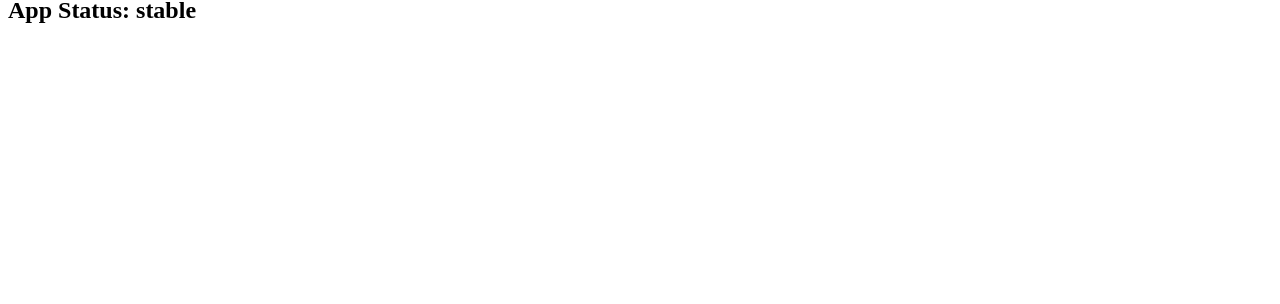
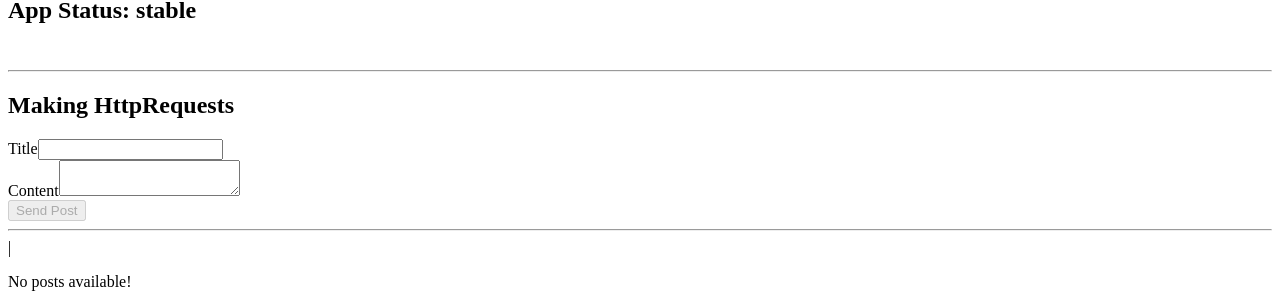
Before and after one commit to PrashantSBasnet/Angular-Basics, an Angular app in the folder revisitBasics/: page / in a window 1280 px wide. Shown: the part 2323-2627 px from the top of the page. Before the commit the page ends 2367 px from the top, so only its background shows below. Built offline with nearby package versions, Linux system fonts and the light colour scheme; no server answers.

Commit message:
Http Request - POST

```diff
--- a/revisitBasics/src/app/app.component.html
+++ b/revisitBasics/src/app/app.component.html
@@ -1,11 +1,23 @@
+<!-- <link
+  rel="stylesheet"
+  href="https://cdn.jsdelivr.net/npm/bootstrap@4.6.1/dist/css/bootstrap.min.css"
+  integrity="sha384-zCbKRCUGaJDkqS1kPbPd7TveP5iyJE0EjAuZQTgFLD2ylzuqKfdKlfG/eSrtxUkn"
+  crossorigin="anonymous"
+/> -->
 
-<app-comp1></app-comp1>
-<div><hr></div>
 
-<!-- two way binding example -->
-<app-comp2 [value]="currentvalue"></app-comp2>
+  <app-comp1></app-comp1>
+  <div><hr /></div>
 
-<div><hr></div>
-<app-comp3></app-comp3>
+  <!-- two way binding example -->
+  <app-comp2 [value]="currentvalue"></app-comp2>
 
-<app-pipes></app-pipes>
+  <div><hr /></div>
+  <app-comp3></app-comp3>
+
+  <app-pipes></app-pipes>
+
+  <div></div>
+  <br />
+  <hr />
+  <app-http-requests></app-http-requests>
--- /dev/null
+++ b/revisitBasics/src/app/http-requests/http-requests.component.html
@@ -0,0 +1,67 @@
+<link
+  rel="stylesheet"
+  href="https://cdn.jsdelivr.net/npm/bootstrap@4.6.1/dist/css/bootstrap.min.css"
+  integrity="sha384-zCbKRCUGaJDkqS1kPbPd7TveP5iyJE0EjAuZQTgFLD2ylzuqKfdKlfG/eSrtxUkn"
+  crossorigin="anonymous"
+/>
+
+<h2>Making HttpRequests</h2>
+<div class="container">
+  <div class="row">
+    <div class="col-xs-12 col-md-6 col-md-offset-3">
+
+      <form #postForm="ngForm" (ngSubmit)="onCreatePost(postForm.value)">
+
+        <div class="form-group">
+          <label for="title">Title</label>
+          <input
+            type="text"
+            class="form-control"
+            id="title"
+            required
+            ngModel
+            name="title"
+          />
+        </div>
+        <div class="form-group">
+          <label for="content">Content</label>
+          <textarea
+            class="form-control"
+            id="content"
+            required
+            ngModel
+            name="content"
+          ></textarea>
+        </div>
+        <button
+          class="btn btn-primary"
+          type="submit"
+          [disabled]="!postForm.valid"
+        >
+          Send Post
+        </button>
+      </form>
+    </div>
+  </div>
+  <hr />
+  <div class="row">
+    <div class="col-xs-12 col-md-6 col-md-offset-3">
+      <!-- <button class="btn btn-primary" (click)="onFetchPosts()">
+        Fetch Posts
+      </button> -->
+      |
+      <!-- <button
+        class="btn btn-danger"
+        [disabled]="loadedPosts.length < 1"
+        (click)="onClearPosts()"
+      >
+        Clear Posts
+      </button> -->
+    </div>
+  </div>
+  <div class="row">
+    <div class="col-xs-12 col-md-6 col-md-offset-3">
+      <p>No posts available!</p>
+    </div>
+  </div>
+</div>
--- /dev/null
+++ b/revisitBasics/src/app/http-requests/http-requests.component.ts
@@ -0,0 +1,38 @@
+import { HttpClient } from '@angular/common/http';
+import { Component, OnInit } from '@angular/core';
+
+@Component({
+  selector: 'app-http-requests',
+  templateUrl: './http-requests.component.html',
+  styleUrls: ['./http-requests.component.css']
+})
+export class HttpRequestsComponent implements OnInit {
+
+  constructor(private http: HttpClient) { }
+
+  fetchedData = [];
+
+  ngOnInit(): void {
+   this.onFetchPosts();//to load automatically when the component runs
+  }
+
+  onFetchPosts(){
+    this.fetchPost();
+  }
+
+  //to create post request
+  onCreatePost(postData: { title: string; content: string }) {
+    this.http.post('https://robust-service-308113-default-rtdb.firebaseio.com/posts.json', postData) //.json is for firebase
+      .subscribe(responseData => {
+      });
+  }
+
+  private fetchPost(){
+    this.http.get('https://robust-service-308113-default-rtdb.firebaseio.com/posts.json') //.json is for firebase
+    .subscribe(fetched => {
+      //you can transform data here as well...
+      console.log(fetched)
+    });
+  }
+
+}
--- a/revisitBasics/src/app/pipes/pipes.component.ts
+++ b/revisitBasics/src/app/pipes/pipes.component.ts
@@ -1,11 +1,12 @@
 import { Component, OnInit } from '@angular/core';
+import { map } from 'rxjs';
 
 @Component({
   selector: 'app-pipes',
   templateUrl: './pipes.component.html',
   styleUrls: ['./pipes.component.css']
 })
-export class PipesComponent implements OnInit {
+export class PipesComponent {
 
   sampleData:string ='HelloPipe'
   sampleStaus: boolean = true;
@@ -69,6 +70,4 @@ export class PipesComponent implements OnInit {
     },2000);
   });
 
-  ngOnInit(): void {
-  }
 }
```
Also changed, not shown: revisitBasics/src/app/app.module.ts (+6 -4 lines), revisitBasics/src/app/http-requests/http-requests.component.css (added).
